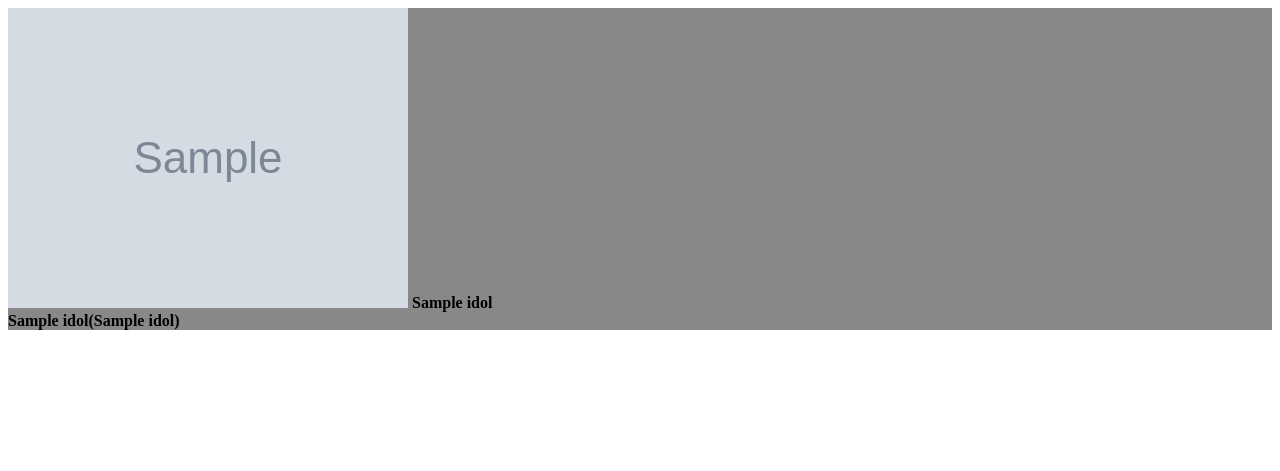
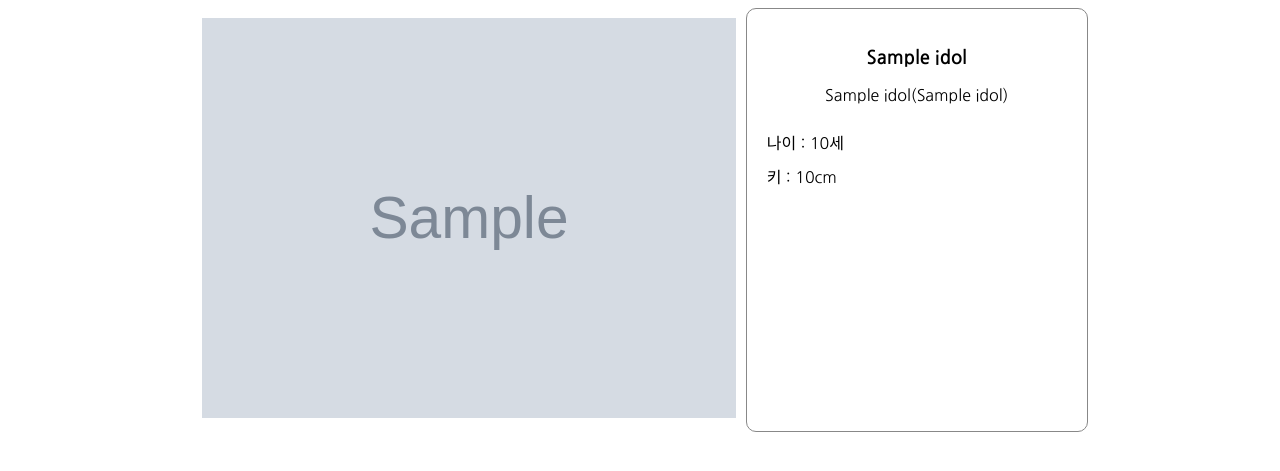
Before and after one commit to Blgada12/idolDB_Django, a Django app: page /idoldb/detail/1 in a window 1280 px wide. Shown: the top 471 px of the page. Run offline with Django 3.2, Linux system fonts and the light colour scheme; tables that the repository leaves empty hold one stand-in row (values such as "Sample post"); grey boxes marked "Sample" are stand-in pictures.

Commit message:
detail v1

```diff
--- a/idolmaster/static/idoldb/default.css
+++ b/idolmaster/static/idoldb/default.css
@@ -1,8 +1,10 @@
 @import url(//fonts.googleapis.com/earlyaccess/nanumgothic.css);
 body{
+    font-family: "Nanum Gothic", serif;
+}
+.design1{
     padding-top: 20px;
     text-align: center;
-    font-family: "Nanum Gothic", serif;
     margin-bottom: 50px;
 }
 a {
@@ -19,6 +21,8 @@ a:hover
     padding-bottom: 15px;
     width:230px;
     text-align: center;
+    -webkit-border-radius: 10px;
+    -moz-border-radius: 10px;
     border-radius: 10px;
     border: 2px solid #000;
     margin: 10px;
@@ -52,3 +56,36 @@ a:hover
     height: 200px;
     margin-bottom: 8px;
 }
+.sign_img{
+    height: 100px!important;
+}
+#detail_table{
+    border: 1px solid;
+    border-collapse: collapse;
+}
+tr{
+    border:1px solid #000;
+    border-collapse: collapse;
+}
+td{
+    border:1px solid #000;
+    border-collapse: collapse;
+}
+.detail_img{
+    height: 400px;
+    margin: 10px;
+}
+.card_detail{
+    text-align: center;
+    margin-bottom: 25px;
+}
+.card_info{
+    margin-bottom: 10px;
+}
+.profile_detail{
+    width: 300px;
+    -webkit-border-radius: 10px;
+    -moz-border-radius: 10px;
+    border-radius: 10px;
+    padding: 20px;
+}
--- a/templates/idoldb/idol_all.html
+++ b/templates/idoldb/idol_all.html
@@ -7,7 +7,7 @@
     <link rel="stylesheet" type="text/css" href="{% static 'idoldb/default.css' %}" />
 
 </head>
-<body>
+<body class="design1">
 <h2>모든 아이돌 목록</h2>
 <div class="cardGroup">
 {% for idol in idols %}
--- a/templates/idoldb/idol_detail.html
+++ b/templates/idoldb/idol_detail.html
@@ -7,13 +7,31 @@
     {% else %}
     <title>찾을 수 없습니다.</title>
     {% endif %}
+    {% load staticfiles %}
+    <link rel="stylesheet" type="text/css" href="{% static 'idoldb/default.css' %}" />
+
 </head>
 <body>
     {% if idol %}
-        <div style="background-color: {{ idol.color }}">
-            <img class="profile" src="{{ idol.mainPicture.url }}" alt="">
-            <strong>{{ idol.KoreanName }}</strong><br>
-            <strong>{{ idol.KanjiName }}({{ idol.JapaneseName }})</strong><br>
+        <div class="cardGroup">
+            <div>
+                <img class="detail_img" src="{{ idol.mainPicture.url }}" alt="">
+            </div>
+            <div class="profile_detail" style="border:1px solid {{ idol.color }};">
+                <div class="card_detail">
+                    <h3>
+                        {{ idol.KoreanName }}
+                    </h3>
+                    {{ idol.KanjiName }}({{ idol.JapaneseName }})
+                </div>
+                <div class="card_info">
+                    나이 : {{ idol.age }}세
+                </div>
+                <div>
+                    키 : {{ idol.height }}cm
+                </div>
+            </div>
+
         </div>
     {% else %}
         <div>다시 시도해주세요</div>
--- a/templates/idoldb/index.html
+++ b/templates/idoldb/index.html
@@ -6,7 +6,7 @@
     {% load staticfiles %}
     <link rel="stylesheet" type="text/css" href="{% static 'idoldb/default.css' %}" />
 </head>
-<body>
+<body class="design1">
 <h1>아이돌마스터 데이터베이스</h1><br>
 <h2>오늘 생일인 아이돌</h2>
 {% if isToday %}
```
